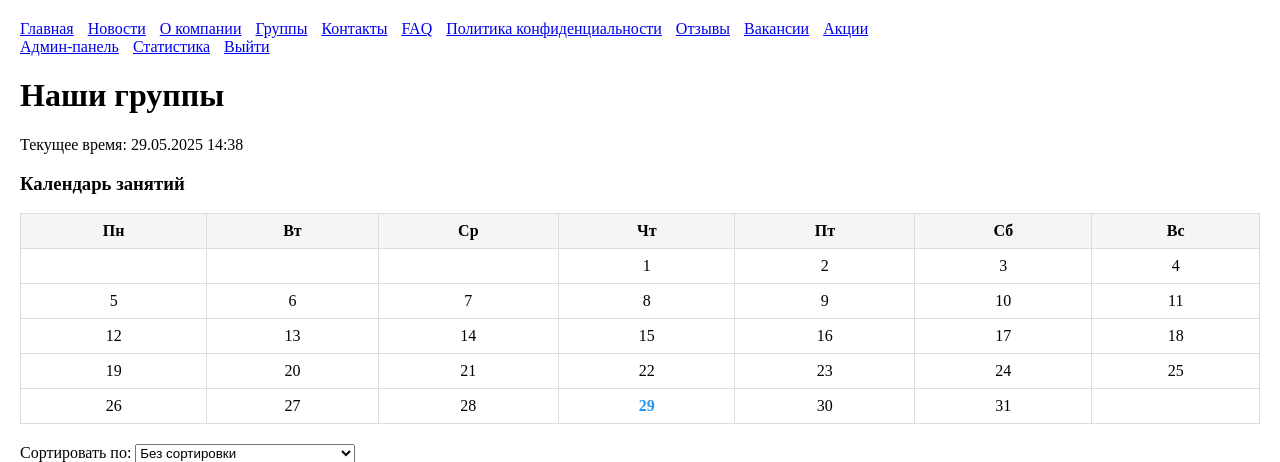
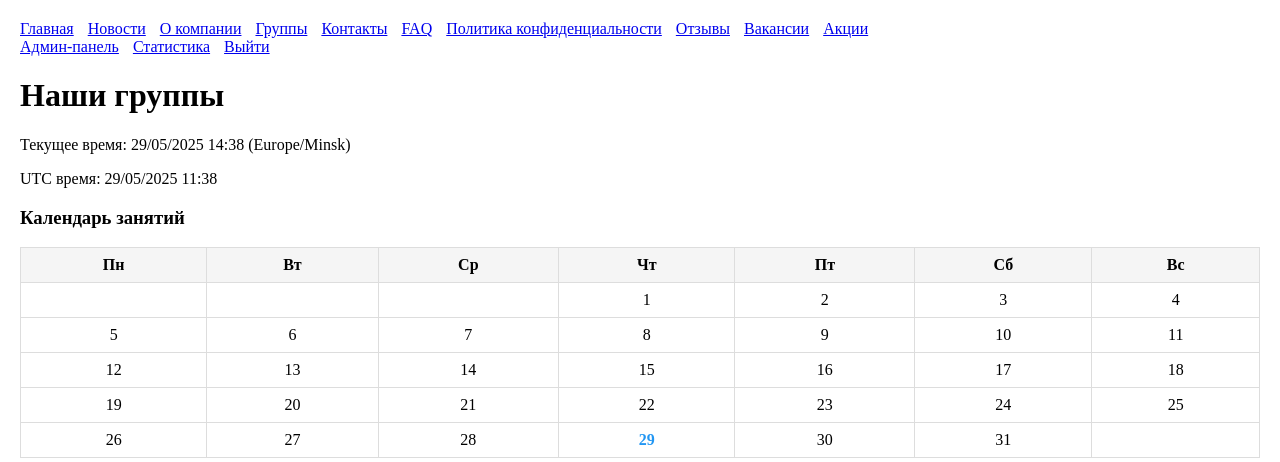
Before and after one commit to SNEGIKON13/353504_VALIULIN_03_IGI, a Django app: page /groups/ in a window 1280 px wide. Shown: the top 462 px of the page. Run offline with Django 5.2, Linux system fonts and the light colour scheme; a user stored in the database is signed in; data that the repository does not hold is empty.

Commit message:
fix: calendar

```diff
--- a/IGI/LR5/fitness/main/templates/groups.html
+++ b/IGI/LR5/fitness/main/templates/groups.html
@@ -47,8 +47,10 @@
     </div>
     {% endif %}
 
+    <!-- Add timezone information -->
     <div class="alert alert-info">
-        Текущее время: {{ current_time|date:"d.m.Y H:i" }}
+        <p>Текущее время: {{ user_time }} ({{ user_timezone }})</p>
+        <p>UTC время: {{ utc_time }}</p>
     </div>
 
     <div class="row mb-4">
@@ -178,6 +180,14 @@
                             {% endif %}
                         {% endif %}
                     </div>
+                    <div class="card-footer text-muted">
+                        <small>
+                            Создано: {{ group.local_created }} ({{ user_timezone }})<br>
+                            UTC: {{ group.utc_created }}<br>
+                            Обновлено: {{ group.local_updated }} ({{ user_timezone }})<br>
+                            UTC: {{ group.utc_updated }}
+                        </small>
+                    </div>
                 </div>
             </div>
         {% empty %}
--- a/IGI/LR5/fitness/main/views.py
+++ b/IGI/LR5/fitness/main/views.py
@@ -281,6 +281,22 @@ def groups(request, year=None, month=None, min_price=None, max_price=None, min_d
                 week_data.append(({"day": 0, "date": None}, []))
         calendar_weeks.append(week_data)
 
+    # Get timezone info
+    user_timezone = request.session.get('user_timezone', 'Europe/Minsk')
+    user_tz = pytz.timezone(user_timezone)
+    utc_tz = pytz.UTC
+
+    now = timezone.now()
+    user_time = now.astimezone(user_tz)
+    utc_time = now.astimezone(utc_tz)
+
+    for group in groups_list:
+        # Add timezone-aware dates
+        group.local_created = group.created_at.astimezone(user_tz).strftime("%d/%m/%Y %H:%M")
+        group.utc_created = group.created_at.astimezone(utc_tz).strftime("%d/%m/%Y %H:%M")
+        group.local_updated = group.updated_at.astimezone(user_tz).strftime("%d/%m/%Y %H:%M")
+        group.utc_updated = group.updated_at.astimezone(utc_tz).strftime("%d/%m/%Y %H:%M")
+
     context = {
         'groups': groups_list,
         'current_sort': sort_by,
@@ -288,6 +304,10 @@ def groups(request, year=None, month=None, min_price=None, max_price=None, min_d
         'current_time': local_time,
         'calendar_weeks': calendar_weeks,
         'api_requests_remaining': api_requests_remaining,
+        'user_timezone': user_timezone,
+        'utc_timezone': 'UTC',
+        'user_time': user_time.strftime("%d/%m/%Y %H:%M"),
+        'utc_time': utc_time.strftime("%d/%m/%Y %H:%M"),
     }
 
     return render(request, 'groups.html', context)
```
Also changed, not shown: IGI/LR5/fitness/db.sqlite3, IGI/LR5/fitness/main/migrations/0001_initial.py.
